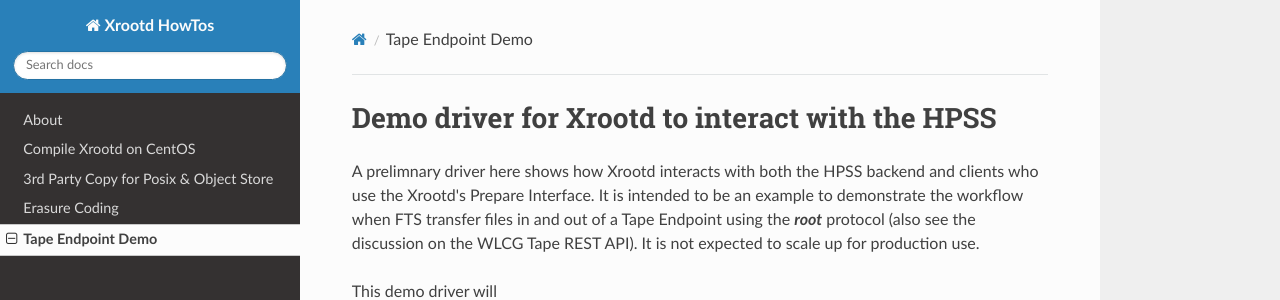
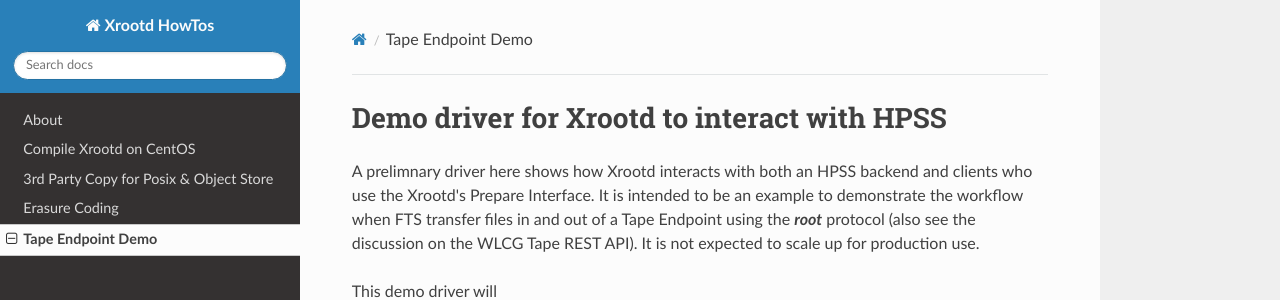
Before and after one commit to xrootd/howto, an MkDocs documentation site: the page built from docs/preplib4tape/README.md, in a window 1280 px wide and 900 px high. Shown: the top 300 px of the window. Built offline with MkDocs 1.6.1, drawn with Linux system fonts in a browser that asks for light colours; nearby versions of some CDN libraries.

Commit message:
minor fix

```diff
--- a/docs/preplib4tape/README.md
+++ b/docs/preplib4tape/README.md
@@ -1,6 +1,6 @@
-# Demo driver for Xrootd to interact with the HPSS
+# Demo driver for Xrootd to interact with HPSS
 
-A prelimnary driver here shows how Xrootd interacts with both the HPSS backend and clients who
+A prelimnary driver here shows how Xrootd interacts with both an HPSS backend and clients who
 use the Xrootd's Prepare Interface. It is intended to be an example to demonstrate the workflow
 when FTS transfer files in and out of a Tape Endpoint using the ***root*** protocol (also see the
 discussion on the WLCG Tape REST API). It is not expected to scale up for production
```
